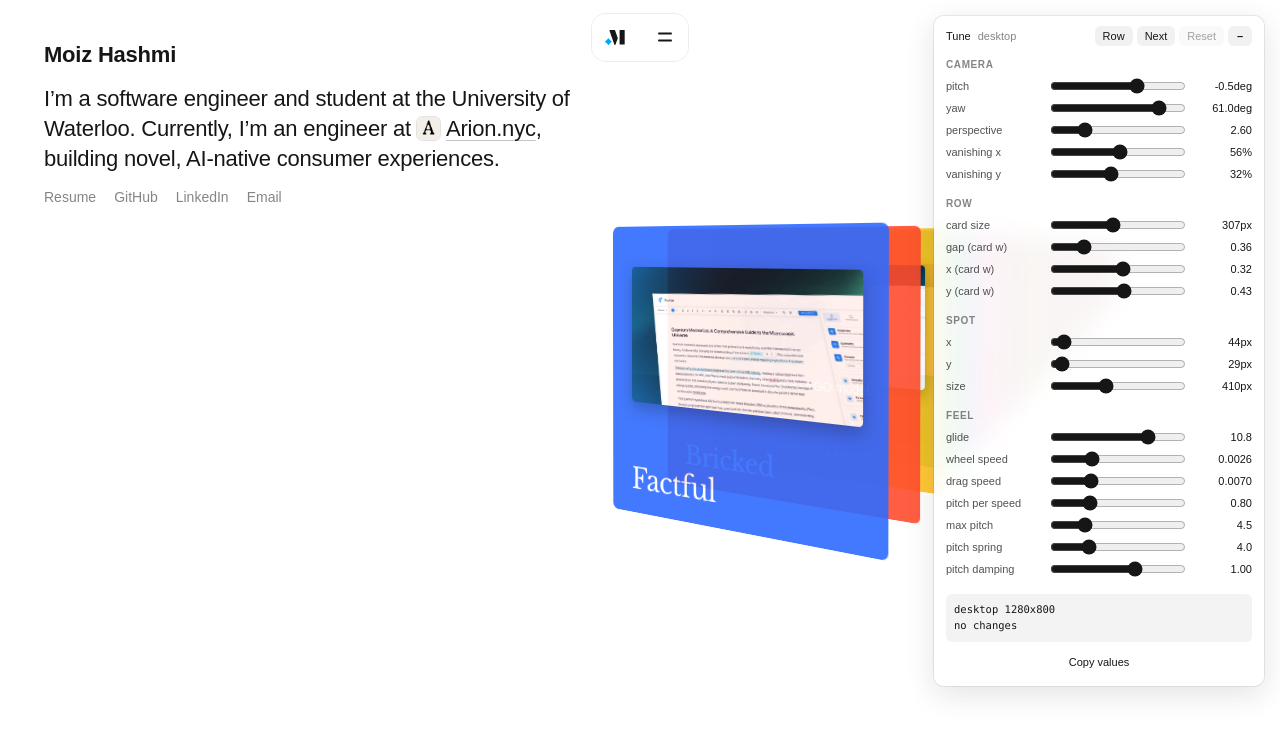
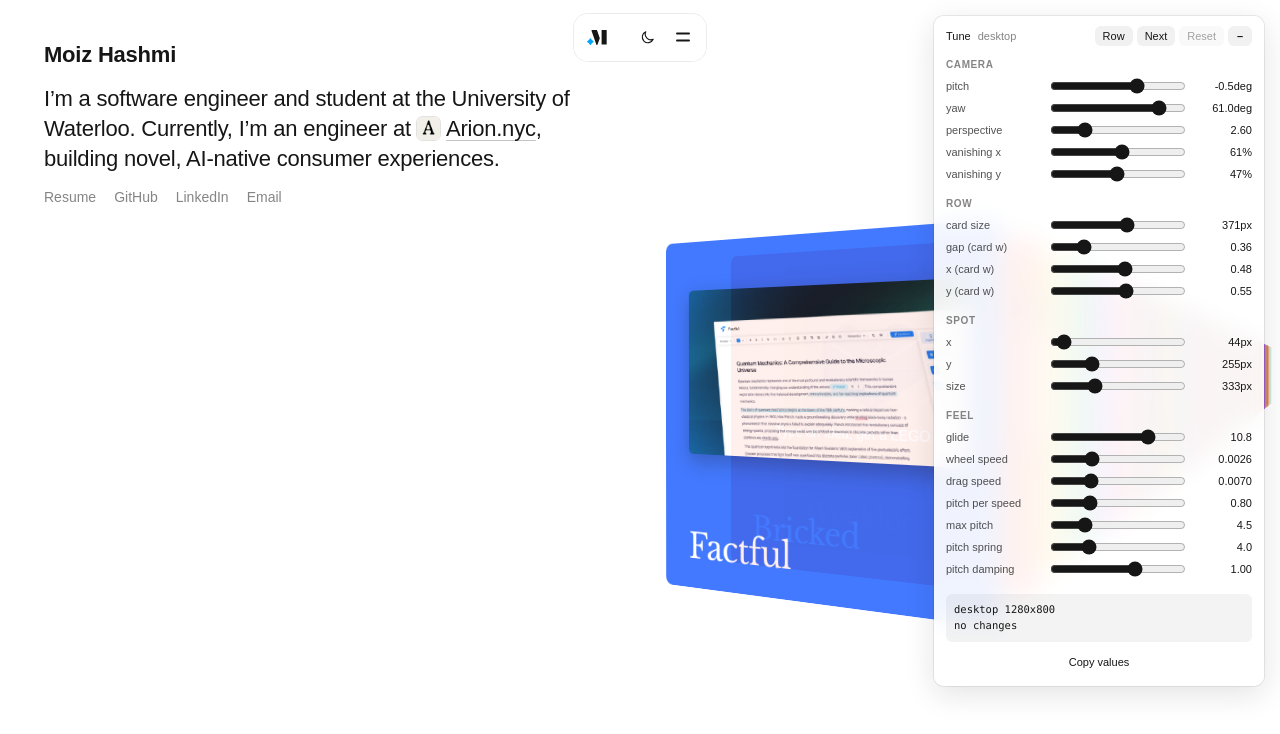
Before and after one commit to MoizDev/personal-website, a Next.js app: page / in a window 1280 px wide. Shown: the top 734 px of the page. Built offline with nearby package versions, Linux system fonts and the light colour scheme; a web font is replaced by a local one.

Commit message:
Spin the menu card's star, add a dark mode toggle, retune the desktop camera

```diff
--- a/app/globals.css
+++ b/app/globals.css
@@ -21,20 +21,23 @@
   color-scheme: light;
   --bg: #ffffff;
   --fg: #161616;
-  --muted: rgba(22, 22, 22, 0.52);
-  --soft: rgba(22, 22, 22, 0.74);
+  --ink-rgb: 22, 22, 22; /* the text colour, for translucent lines and fills */
+  --paper-rgb: 255, 255, 255; /* the page colour, for frosted surfaces */
+  --tint: #e9f6ff; /* a wash of the logo's blue */
+  --muted: rgba(var(--ink-rgb), 0.52);
+  --soft: rgba(var(--ink-rgb), 0.74);
 
   /* the camera and the row; see CardStack */
-  --card-w: min(24vw, 42vh);
+  --card-w: min(29vw, 52vh); /* 497px at 1710x958 */
   --gap: 0.36; /* space between cards, in card widths */
   --yaw: 61deg; /* how the row turns away from you */
   --pitch: -0.5deg; /* how far you look down on the ground at rest */
   /* where the front card stands, in card widths from the centre */
-  --ox-k: 0.32;
-  --oy-k: 0.43;
+  --ox-k: 0.48;
+  --oy-k: 0.55;
   --depth-k: 2.6; /* perspective distance, in card widths */
-  --po-x: 56%; /* the vanishing point */
-  --po-y: 32%;
+  --po-x: 61%; /* the vanishing point */
+  --po-y: 47%;
   --ox: calc(var(--card-w) * var(--ox-k));
   --oy: calc(var(--card-w) * var(--oy-k));
   --depth: calc(var(--card-w) * var(--depth-k));
@@ -43,12 +46,22 @@
   /* the floating navbar */
   --nav-top: 14px;
   --nav-h: 46px;
-  --nav-w: 96px; /* a small pill, centred: the logo and the menu button */
+  --nav-w: 132px; /* a small pill, centred: the logo, theme and menu buttons */
   --nav-open-w: min(760px, calc(100vw - 32px)); /* room for the menu */
 
   --spot-x: 44px;
   --spot-y: calc(var(--intro-bottom, 200px) + 48px); /* --intro-bottom is set by CardStack */
   --spot-w: min(32vw, calc(100vh - var(--spot-y) - 212px)); /* leaves room for the write-up */
+}
+
+/* dark mode: set by the navbar toggle, or the system until it is used (see app/layout.tsx) */
+:root[data-theme="dark"] {
+  color-scheme: dark;
+  --bg: #0f0f0f;
+  --fg: #ececec;
+  --ink-rgb: 236, 236, 236;
+  --paper-rgb: 15, 15, 15;
+  --tint: #0d2433;
 }
 
 html,
@@ -241,7 +254,7 @@
   margin-top: 12px;
   font-size: 14px;
   text-decoration: underline;
-  text-decoration-color: rgba(22, 22, 22, 0.25);
+  text-decoration-color: rgba(var(--ink-rgb), 0.25);
   text-underline-offset: 4px;
   transition: text-decoration-color 160ms ease;
 }
@@ -285,7 +298,7 @@
 
 .intro-bio a {
   text-decoration: underline;
-  text-decoration-color: rgba(22, 22, 22, 0.25);
+  text-decoration-color: rgba(var(--ink-rgb), 0.25);
   text-decoration-thickness: 1px;
   text-underline-offset: 4px;
   transition: text-decoration-color 160ms ease;
@@ -307,7 +320,7 @@
   margin-right: 0.28em;
   vertical-align: -0.17em;
   border-radius: 24%;
-  box-shadow: 0 0 0 1px rgba(22, 22, 22, 0.12);
+  box-shadow: 0 0 0 1px rgba(var(--ink-rgb), 0.12);
 }
 
 .nowrap {
@@ -437,3 +450,34 @@
     font-size: 16px;
   }
 }
+
+/* the logo's star: a quarter turn, a pause, a new colour each turn */
+.star-spin {
+  transform-box: fill-box;
+  transform-origin: center;
+  animation:
+    star-spin 7s cubic-bezier(0.65, 0, 0.35, 1) infinite,
+    star-hue 7s cubic-bezier(0.65, 0, 0.35, 1) infinite;
+}
+
+@keyframes star-spin {
+  0%, 8% { transform: rotate(0deg); }
+  22%, 33% { transform: rotate(90deg); }
+  47%, 58% { transform: rotate(180deg); }
+  72%, 83% { transform: rotate(270deg); }
+  97%, 100% { transform: rotate(360deg); }
+}
+
+@keyframes star-hue {
+  0%, 8% { fill: #03a5fc; }
+  22%, 33% { fill: #22c55e; }
+  47%, 58% { fill: #a855f7; }
+  72%, 83% { fill: #f43f5e; }
+  97%, 100% { fill: #03a5fc; }
+}
+
+@media (prefers-reduced-motion: reduce) {
+  .star-spin {
+    animation: none;
+  }
+}
--- a/app/layout.tsx
+++ b/app/layout.tsx
@@ -20,9 +20,17 @@
   description: "Computer Science at the University of Waterloo. A row of projects, one card each.",
 };
 
+// Runs before first paint so the page never flashes the wrong theme:
+// the saved choice, else the system's.
+const THEME_SCRIPT = `try{var t=localStorage.getItem("theme");if(t!=="light"&&t!=="dark")t=matchMedia("(prefers-color-scheme: dark)").matches?"dark":"light";document.documentElement.dataset.theme=t}catch(e){}`;
+
 export default function RootLayout({ children }: LayoutProps<"/">) {
   return (
-    <html lang="en" className={`${sans.variable} ${serif.variable}`}>
+    // suppressHydrationWarning: the theme script sets data-theme before React hydrates
+    <html lang="en" className={`${sans.variable} ${serif.variable}`} suppressHydrationWarning>
+      <head>
+        <script dangerouslySetInnerHTML={{ __html: THEME_SCRIPT }} />
+      </head>
       <body>{children}</body>
     </html>
   );
--- a/components/Logo.tsx
+++ b/components/Logo.tsx
@@ -1,8 +1,9 @@
 /** Moiz's mark: a blue sparkle and an "M" drawn in currentColor. */
-export function Logo({ className }: { className?: string }) {
+export function Logo({ className, spin = false }: { className?: string; /** turn the star */ spin?: boolean }) {
   return (
     <svg className={className} viewBox="0 0 398.88 303.7" aria-hidden focusable="false">
       <path
+        className={spin ? "star-spin" : undefined}
         fill="#03a5fc"
         d="M132,244.8l-13.89,9.09c-12.22,8-22.66,18.44-30.66,30.66l-9.09,13.89c-4.59,7.02-14.87,7.02-19.47,0l-9.09-13.89c-8-12.22-18.44-22.66-30.66-30.66l-13.89-9.09c-7.02-4.59-7.02-14.87,0-19.47l13.89-9.09c12.22-8,22.66-18.44,30.66-30.66l9.09-13.89c4.59-7.02,14.87-7.02,19.47,0l9.09,13.89c8,12.22,18.44,22.66,30.66,30.66l13.89,9.09c7.02,4.59,7.02,14.87,0,19.47Z"
       />
--- a/components/Navbar.css
+++ b/components/Navbar.css
@@ -8,8 +8,8 @@
   width: var(--nav-w);
   transform: translateX(-50%);
   border-radius: 14px;
-  background: rgba(255, 255, 255, 0.8);
-  box-shadow: 0 0 0 1px rgba(22, 22, 22, 0.08);
+  background: rgba(var(--paper-rgb), 0.8);
+  box-shadow: 0 0 0 1px rgba(var(--ink-rgb), 0.08);
   backdrop-filter: blur(18px) saturate(1.4);
   -webkit-backdrop-filter: blur(18px) saturate(1.4);
   transition: width 560ms cubic-bezier(0.2, 0.8, 0.2, 1);
@@ -47,6 +47,49 @@
   height: 15px;
 }
 
+/* the theme and menu buttons, side by side */
+.nav-buttons {
+  display: flex;
+  align-items: center;
+}
+
+.nav-theme {
+  display: grid;
+  place-items: center;
+  width: 36px;
+  height: 36px;
+  border: 0;
+  border-radius: 10px;
+  background: none;
+  color: inherit;
+  cursor: pointer;
+  transition: background-color 160ms ease;
+}
+
+.nav-theme:hover {
+  background: rgba(var(--ink-rgb), 0.05);
+}
+
+.nav-theme svg {
+  width: 17px;
+  height: 17px;
+  fill: none;
+  stroke: currentColor;
+  stroke-width: 1.6;
+  stroke-linecap: round;
+  stroke-linejoin: round;
+}
+
+/* a moon in light mode, a sun in dark */
+.nav-sun,
+:root[data-theme="dark"] .nav-moon {
+  display: none;
+}
+
+:root[data-theme="dark"] .nav-sun {
+  display: block;
+}
+
 /* two lines that cross into an X */
 .nav-toggle {
   position: relative;
@@ -57,7 +100,7 @@
 }
 
 .nav .nav-toggle:hover {
-  background: rgba(22, 22, 22, 0.05);
+  background: rgba(var(--ink-rgb), 0.05);
 }
 
 .nav-toggle span {
@@ -110,7 +153,7 @@
 }
 
 .nav[data-open="true"] .nav-inner {
-  border-top-color: rgba(22, 22, 22, 0.08);
+  border-top-color: rgba(var(--ink-rgb), 0.08);
 }
 
 .nav-body {
@@ -202,7 +245,7 @@
   aspect-ratio: 1;
   margin: 16px 0;
   border-radius: 14px;
-  background: #e9f6ff;
+  background: var(--tint);
   color: var(--fg);
 }
 
@@ -216,7 +259,7 @@
   position: fixed;
   inset: 0;
   z-index: 29;
-  background: rgba(255, 255, 255, 0.6);
+  background: rgba(var(--paper-rgb), 0.6);
   opacity: 0;
   pointer-events: none;
   transition: opacity 400ms ease;
--- a/components/Navbar.tsx
+++ b/components/Navbar.tsx
@@ -27,6 +27,18 @@
 const SMALL = [LINKS.github, LINKS.linkedin, { label: EMAIL, href: LINKS.email.href }];
 
 const stop = (e: SyntheticEvent) => e.stopPropagation();
+
+/** Flip between light and dark, and remember the choice. */
+function toggleTheme() {
+  const root = document.documentElement;
+  const next = root.dataset.theme === "dark" ? "light" : "dark";
+  root.dataset.theme = next;
+  try {
+    localStorage.setItem("theme", next);
+  } catch {
+    // storage blocked; the choice lasts until reload
+  }
+}
 
 export function Navbar() {
   const [open, setOpen] = useState(false);
@@ -73,7 +85,18 @@
             <Logo className="nav-logo" />
           </Link>
 
-          <button
+          <div className="nav-buttons">
+            <button type="button" className="nav-theme" onClick={toggleTheme} aria-label="Toggle dark mode">
+              <svg className="nav-sun" viewBox="0 0 24 24" aria-hidden>
+                <circle cx="12" cy="12" r="4" />
+                <path d="M12 2.5v2.2M12 19.3v2.2M2.5 12h2.2M19.3 12h2.2M5.3 5.3l1.55 1.55M17.15 17.15l1.55 1.55M5.3 18.7l1.55-1.55M17.15 6.85l1.55-1.55" />
+              </svg>
+              <svg className="nav-moon" viewBox="0 0 24 24" aria-hidden>
+                <path d="M20 14.5A8 8 0 0 1 9.5 4a8 8 0 1 0 10.5 10.5Z" />
+              </svg>
+            </button>
+
+            <button
             ref={button}
             type="button"
             className="nav-toggle"
@@ -85,6 +108,7 @@
             <span />
             <span />
           </button>
+          </div>
         </div>
 
         <div className="nav-panel" id={panelId} ref={panel} tabIndex={-1} inert={!open}>
@@ -124,7 +148,7 @@
             </div>
 
             <div className="nav-card" aria-hidden>
-              <Logo className="nav-card-logo" />
+              <Logo className="nav-card-logo" spin />
             </div>
           </div>
         </div>
--- a/components/TunePanel.css
+++ b/components/TunePanel.css
@@ -10,10 +10,10 @@
   overscroll-behavior: contain;
   padding: 10px 12px 12px;
   border-radius: 10px;
-  background: rgba(255, 255, 255, 0.92);
+  background: rgba(var(--paper-rgb), 0.92);
   box-shadow:
-    0 0 0 1px rgba(22, 22, 22, 0.08),
-    0 8px 30px rgba(22, 22, 22, 0.12);
+    0 0 0 1px rgba(var(--ink-rgb), 0.08),
+    0 8px 30px rgba(var(--ink-rgb), 0.12);
   backdrop-filter: blur(12px);
   -webkit-backdrop-filter: blur(12px);
   font-size: 11px;
@@ -62,12 +62,12 @@
 .tune-copy {
   padding: 3px 8px;
   border-radius: 6px;
-  background: rgba(22, 22, 22, 0.06);
+  background: rgba(var(--ink-rgb), 0.06);
 }
 
 .tune-actions button:hover,
 .tune-copy:hover {
-  background: rgba(22, 22, 22, 0.12);
+  background: rgba(var(--ink-rgb), 0.12);
 }
 
 .tune button:disabled {
@@ -124,7 +124,7 @@
   margin-top: 14px;
   padding: 8px;
   border-radius: 6px;
-  background: rgba(22, 22, 22, 0.05);
+  background: rgba(var(--ink-rgb), 0.05);
   font: 10.5px/1.5 ui-monospace, SFMono-Regular, Menlo, monospace;
   white-space: pre-wrap;
   user-select: text;
```
